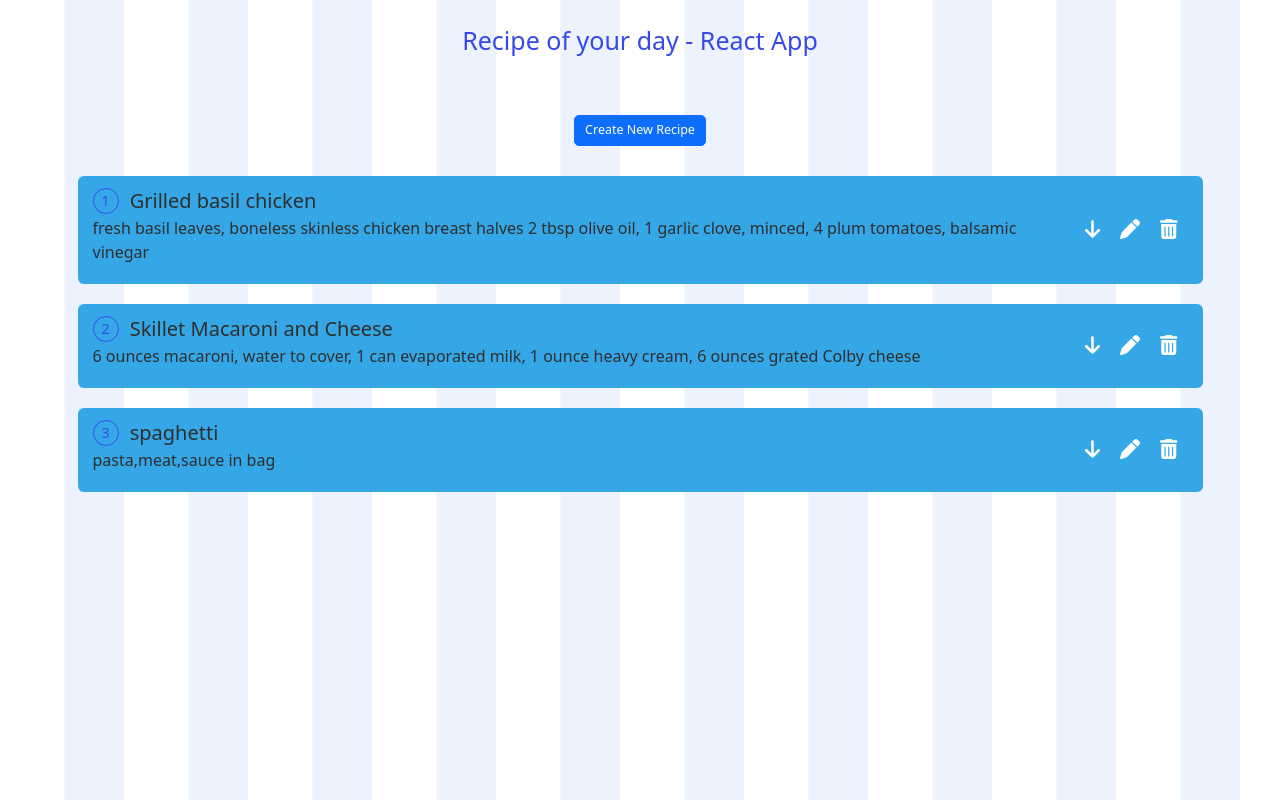
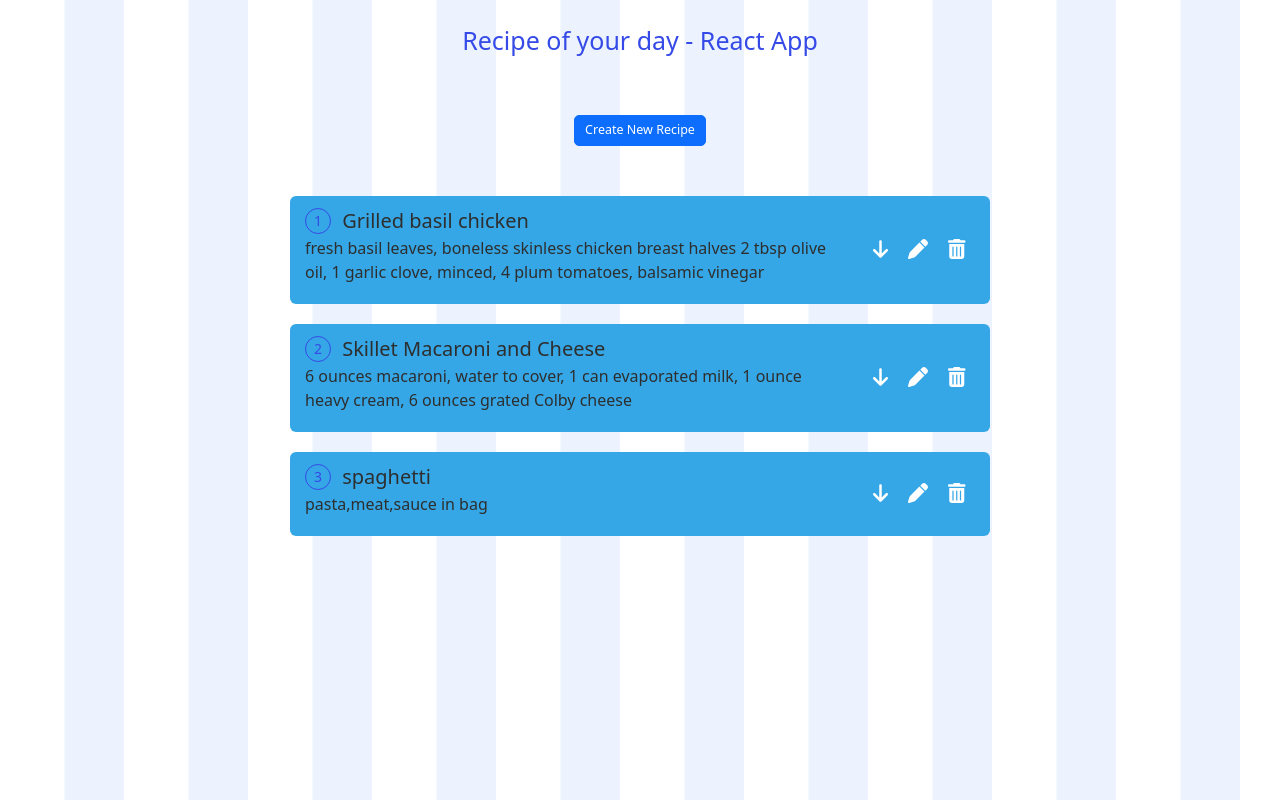
Before and after one commit to graqu/Recipe_of_your_day_React, a React (Create React App) app: page / in a window 1280 px wide. Built offline with nearby package versions, Linux system fonts and the light colour scheme.

Commit message:
refactoring and stylling

```diff
--- a/src/Components/RecipeItem/RecipeItem.css
+++ b/src/Components/RecipeItem/RecipeItem.css
@@ -65,6 +65,10 @@
 .itemBg .iconsWrap span:hover {
   color: #354ae6;
 }
+.recipe-item{
+  margin: 20px auto;
+  max-width: 700px;
+}
 
 @keyframes extend {
   0% {
--- a/src/Components/RecipeItem/RecipeItem.js
+++ b/src/Components/RecipeItem/RecipeItem.js
@@ -1,11 +1,4 @@
 import IconsWrap from "./IconsWrap";
-import { FontAwesomeIcon } from "@fortawesome/react-fontawesome";
-import {
-  faArrowDown,
-  faArrowUp,
-  faPen,
-  faTrashCan,
-} from "@fortawesome/free-solid-svg-icons";
 import "./RecipeItem.css";
 
 const RecipeItem = (props) => {
@@ -21,11 +14,13 @@ const RecipeItem = (props) => {
       case "delete":
         props.onDeleteFn(id);
         break;
+      default: {
+      }
     }
   };
 
   return (
-    <div className="col itemBg">
+    <div className="col itemBg sm recipe-item">
       <div>
         <span className="itemNumber">{props.orderNumber + 1}</span>
         <span className="itemText">{props.data.title}</span>
```
Also changed, not shown: src/App.js (+1 -11 lines).
